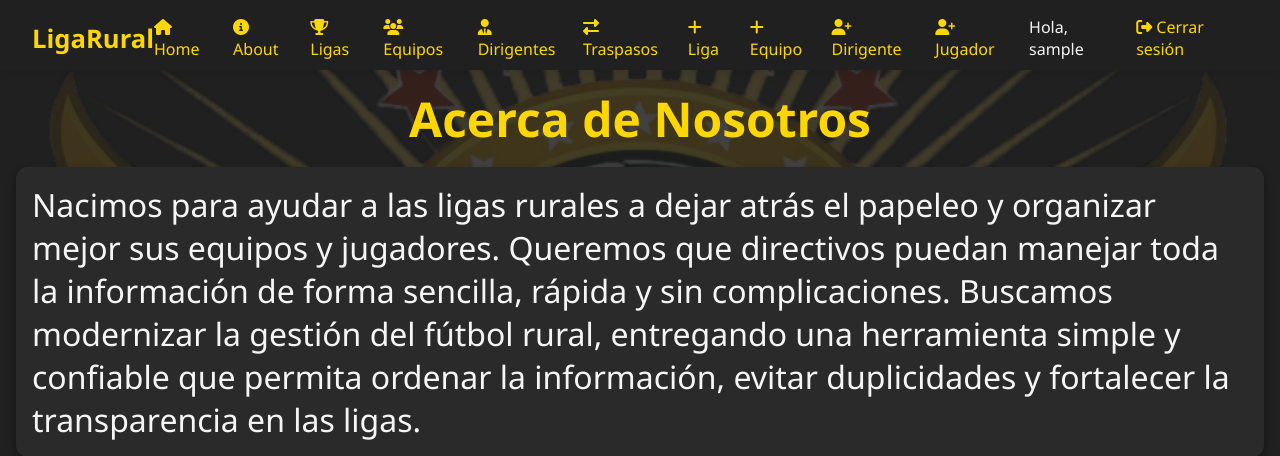
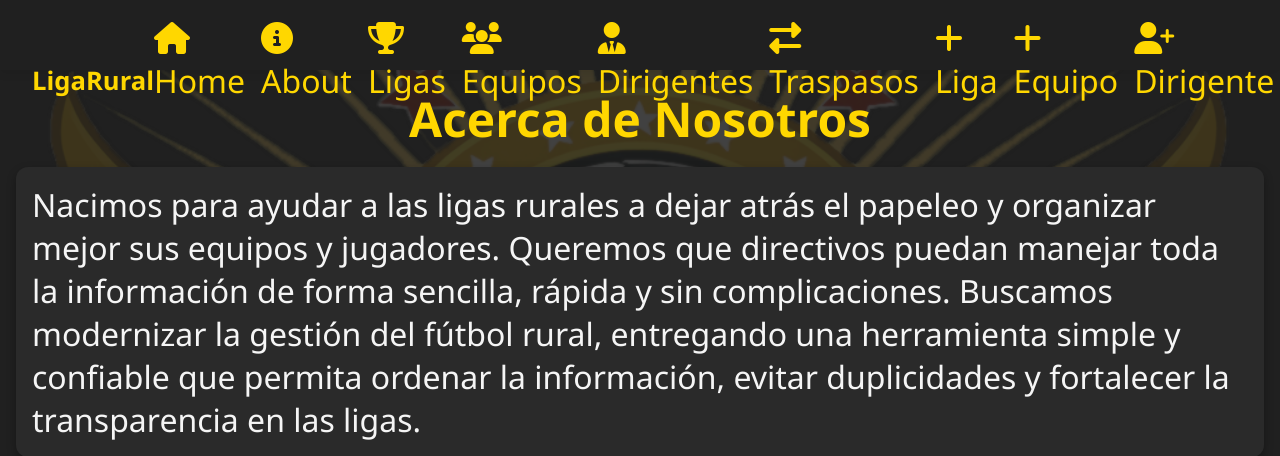
Before and after one commit to Oppais2001/Aplicaci-n-web-de-Gesti-n-de-equipos-rurales, a Django app: page /about in a window 1280 px wide. Shown: the top 456 px of the page. Run offline with Django 4.2, Linux system fonts and the light colour scheme; the visitor is signed in with stand-in values (Sample User, id 1); some libraries are stand-ins or nearby versions.

Commit message:
puliendo estilos

```diff
--- a/myapp/static/styles/main.css
+++ b/myapp/static/styles/main.css
@@ -498,6 +498,10 @@ a {
     border-color: brown !important;
 }
 
+li {
+    font-size: 2rem;
+}
+
 /* ================= MOBILE ================= */
 @media (max-width: 768px) {
     .form-container input {
```
